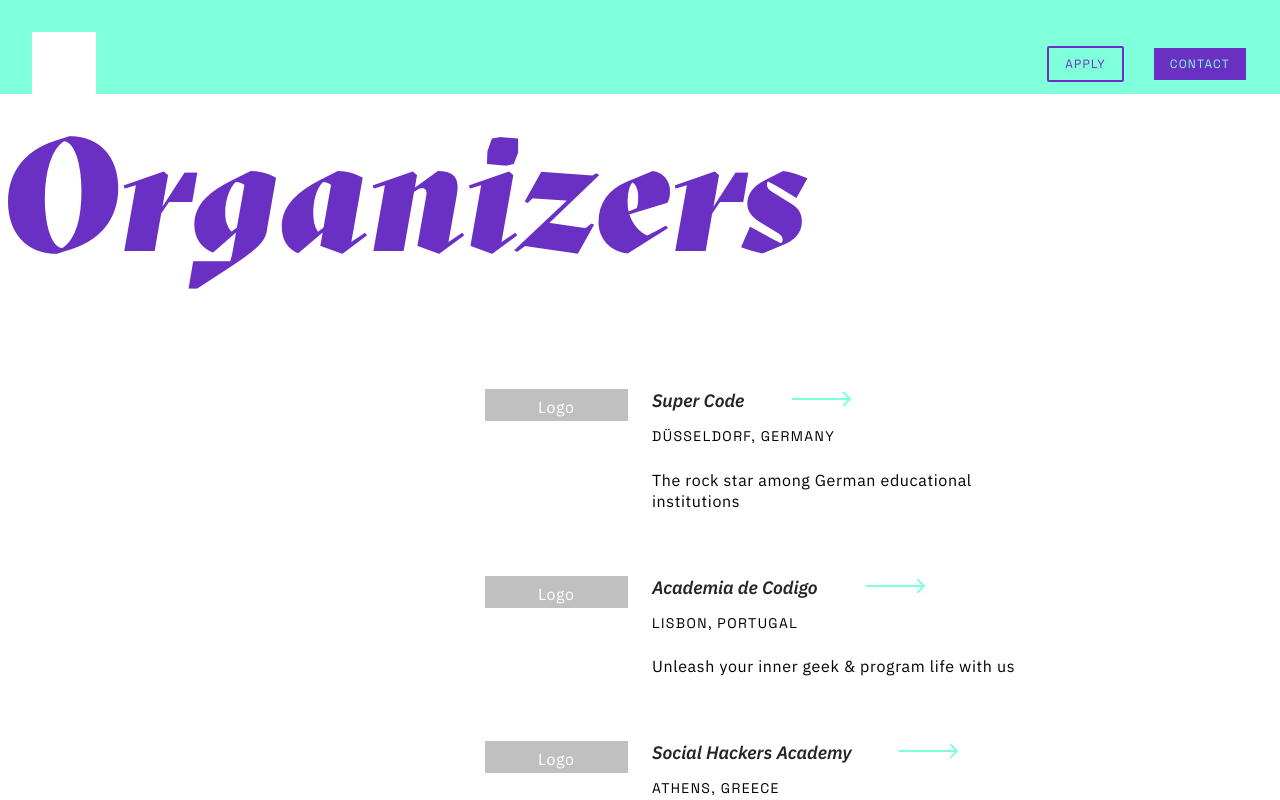
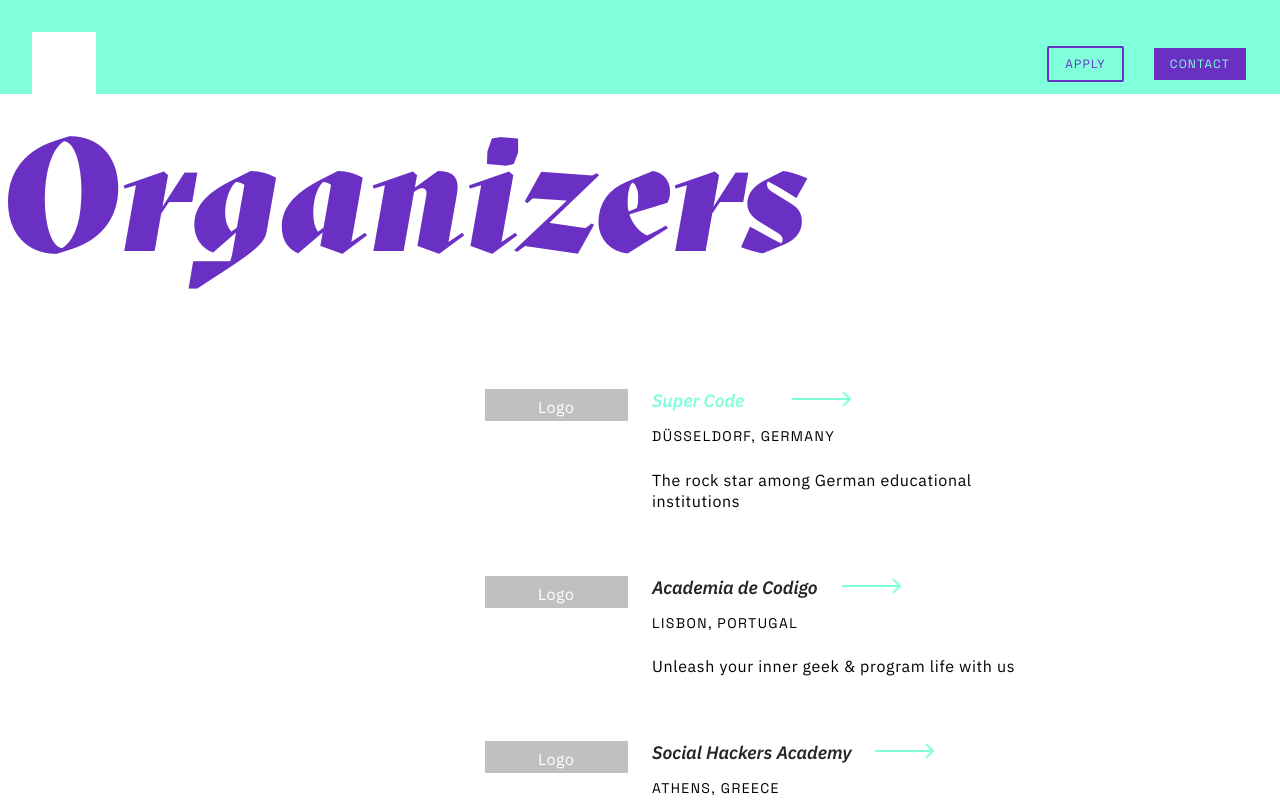
Before and after one commit to franzockel/hack4thefuture, a plain HTML site: page index.html in a window 1280 px wide. In both pictures the pointer is over the link "Super Code". Shown: the part 1558-2358 px from the top of the page. Drawn offline with Linux system fonts and the light colour scheme.

Commit message:
Update Organizers Link

```diff
--- a/style.css
+++ b/style.css
@@ -209,10 +209,19 @@
   display: inline-block;
 }
 
+.organizer a:hover {
+  color: var(--color-turquoise);
+}
+
 .organizer a:after {
   content: url("./assets/images/Arrow.svg");
+  margin-left: 24px;
+  margin-top: 11px;
+  transition: 0.2s;
+}
+
+.organizer a:hover:after {
   margin-left: 48px;
-  margin-top: 11px;
 }
 
 .organizer .category {
```
